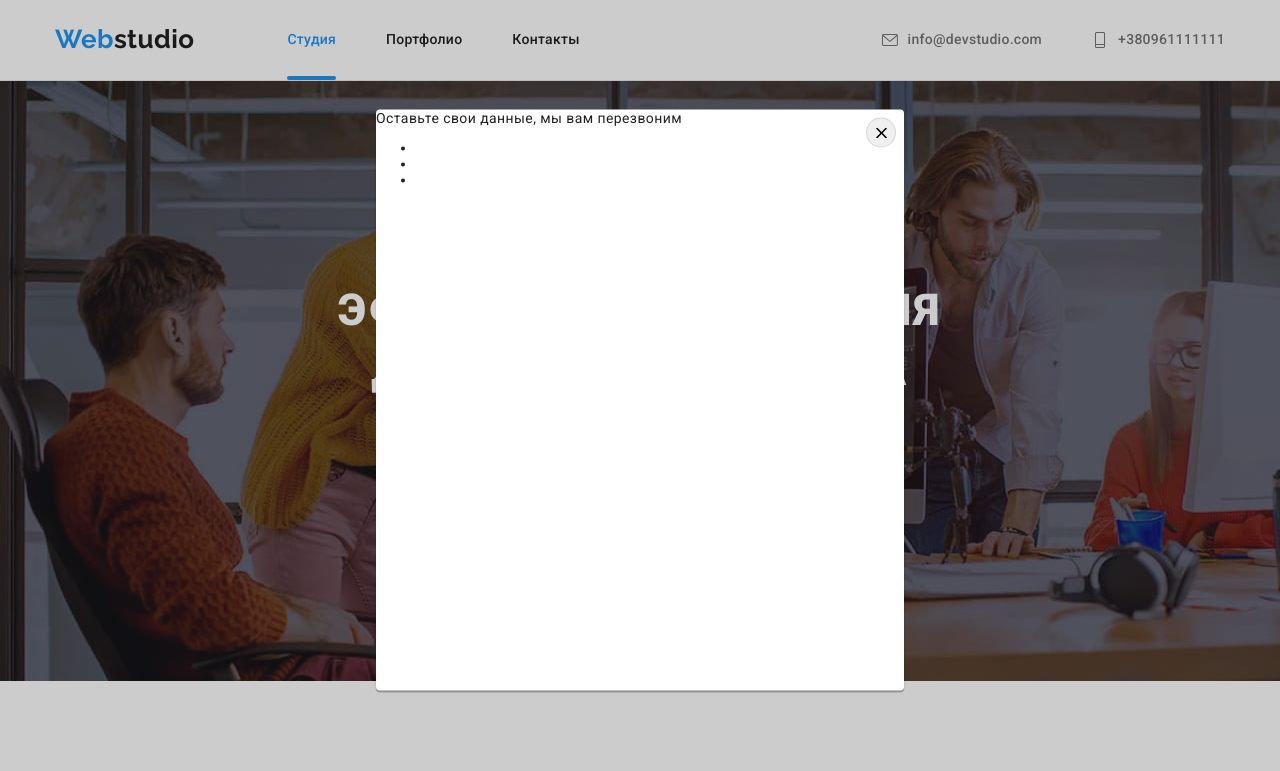
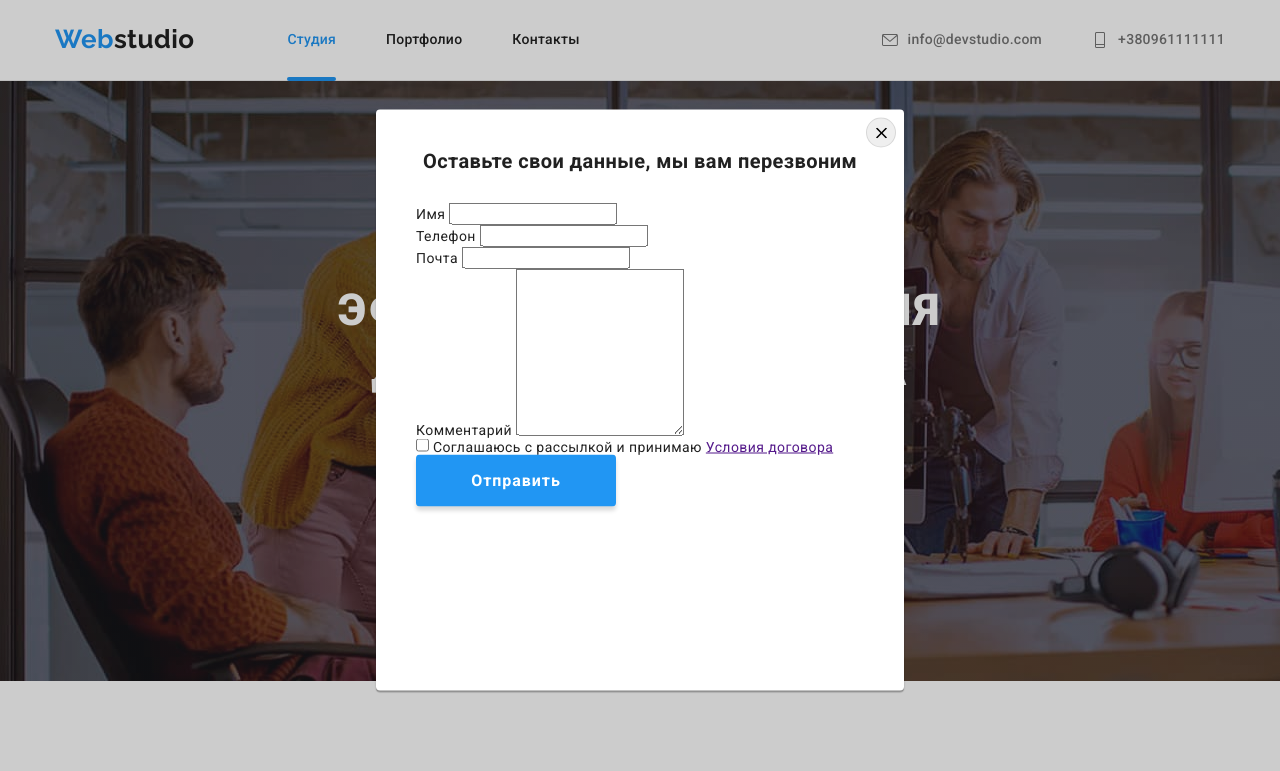
Before and after one commit to AnatoliiStepanovLikhoi/goit-markup-hw-06, a plain HTML site: page index.html in a window 1280 px wide. Both pictures are taken after a click on the button "Заказать услугу". Shown: the top 771 px of the page. Drawn offline with nearby package versions, Linux system fonts and the light colour scheme.

Commit message:
modal content, hovers corrected

```diff
--- a/css/styles.css
+++ b/css/styles.css
@@ -138,7 +138,7 @@ p{
     content: "";
     position: absolute;
     left: 0;
-    bottom: 0;
+    bottom: -1px;
     width: 100%;
     height: 4px;
 
@@ -215,7 +215,7 @@ p{
         min-width: 200px;
         height: 50px;
         padding: 10px 32px;
-        text-align: center;
+        /* text-align: center; */
 
         background: var(--accent-text-color);
         box-shadow: 0px 4px 4px rgba(0, 0, 0, 0.15);
@@ -225,7 +225,10 @@ p{
 }
 
 .order-button:hover,
-.order-button:focus{
+.order-button:focus,
+.send-button:hover,
+.send-button:focus{
+    background: #188CE8;
     cursor: pointer;
     /* box-shadow: 0px 4px 4px rgba(0, 0, 0, 0.15); */
 }
@@ -237,7 +240,8 @@ p{
         line-height: 1.87;
         display: flex;
         align-items: center;
-        text-align: center;
+        justify-content: center;
+        /* text-align: center; */
         letter-spacing: 0.06em;
         color: #FFFFFF;
         /* cursor: pointer; */
@@ -798,6 +802,7 @@ p{
     left:50%;
     min-width: 528px;
     min-height: 581px;
+    padding: 40px;
 
     background-color: var(--secondary-icon-color);
     border-radius: 4px;
@@ -817,8 +822,43 @@ p{
         border-radius: 50px;
 }
 
+.form-btn-close:hover,
+.form-btn-close:focus{
+    fill: var(--accent-text-color);
+}
+
 .close-center{
     display: flex;
     justify-content: center;
     align-items: center;
 }
+
+.form-title{
+    margin-bottom: 30px;
+    font-size: 20px;
+    font-weight: 700;
+    line-height: 1.15;
+    text-align: center;
+    color: var(--primary-text-color)
+}
+
+.send-button{
+    display: inline-block;
+    padding: 10px 32px;
+    min-width: 200px;
+    min-height: 50px;
+
+    box-shadow: 0px 4px 4px rgb(0 0 0 / 15%);
+    border: 1px solid transparent;
+    border-radius: 4px;
+    cursor: pointer;
+    color: var(--secondary-icon-color);
+    background-color: var(--accent-text-color);
+
+    font-weight: 700;
+    font-size: 16px;
+    line-height: 1.87;
+    text-decoration: none;
+    text-align: center;
+    letter-spacing: 0.06em;
+}
--- a/index.html
+++ b/index.html
@@ -451,11 +451,44 @@
         </button>
         <p class="form-title">Оставьте свои данные, мы вам перезвоним</p>
         <form action="">
-          <ul>
-            <li></li>
-            <li></li>
-            <li></li>
+          <ul class="list">
+            <li>
+              <label for="name">Имя</label>
+              <input type="text" name="name" id="name" />
+            </li>
+            <li>
+              <label for="tel">Телефон</label>
+              <input type="tel" name="tel" id="tel" />
+            </li>
+            <li>
+              <label for="mail">Почта</label>
+              <input type="email" name="mail" id="mail" />
+            </li>
           </ul>
+          <div>
+            <label for="comment">Комментарий</label>
+            <textarea
+              class="form-comment"
+              name="comment"
+              id="comment"
+              rows="10"
+            ></textarea>
+          </div>
+          <div class="form-agree">
+            <label for="">
+              <input
+                class="form-checkbox"
+                type="checkbox"
+                name="checkbox"
+                id="agree"
+              />
+              <span
+                >Соглашаюсь с рассылкой и принимаю
+                <a class="form-agree-link" href="">Условия договора</a></span
+              >
+            </label>
+          </div>
+          <button class="send-button" type="submit">Отправить</button>
         </form>
       </div>
     </div>
```
